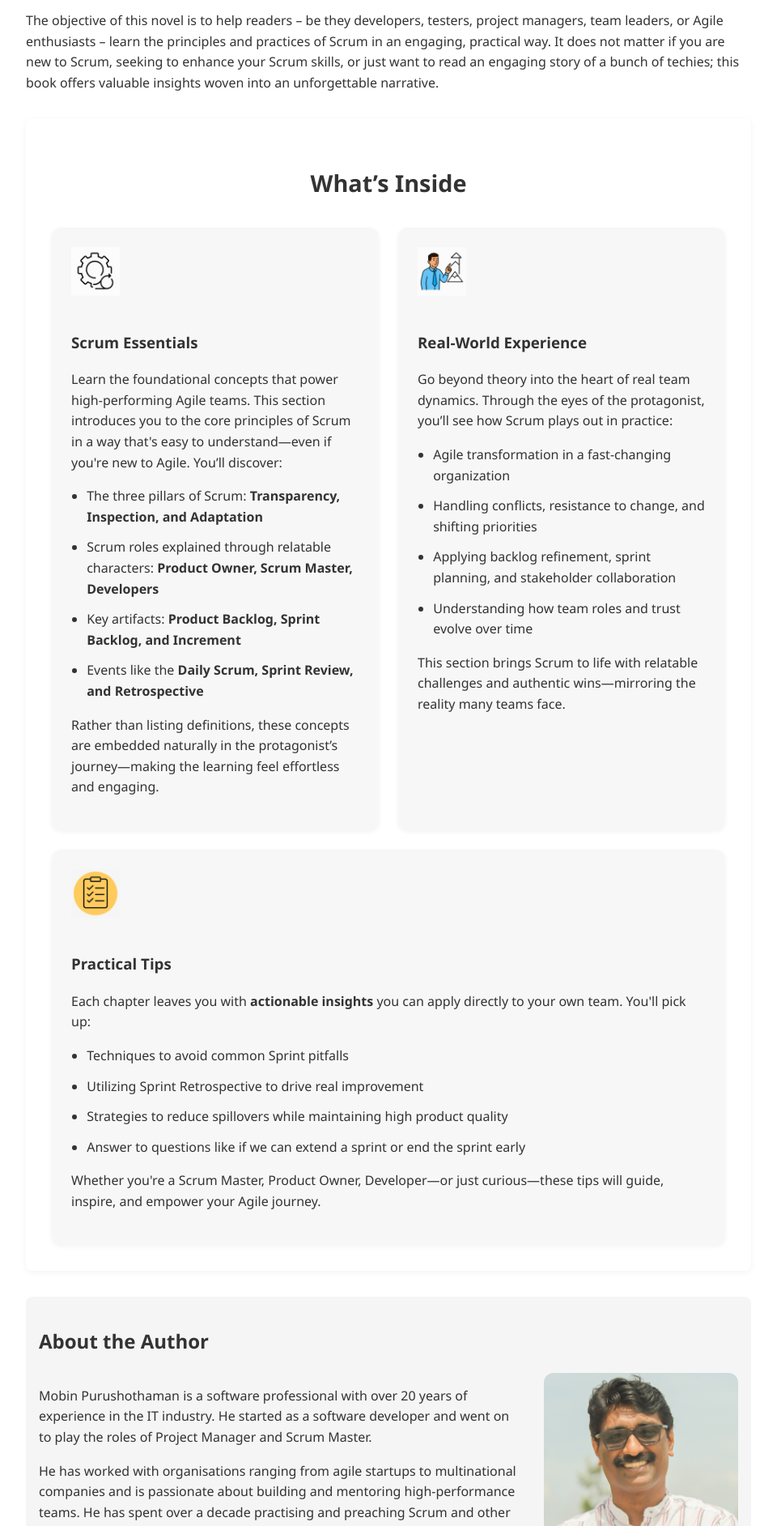
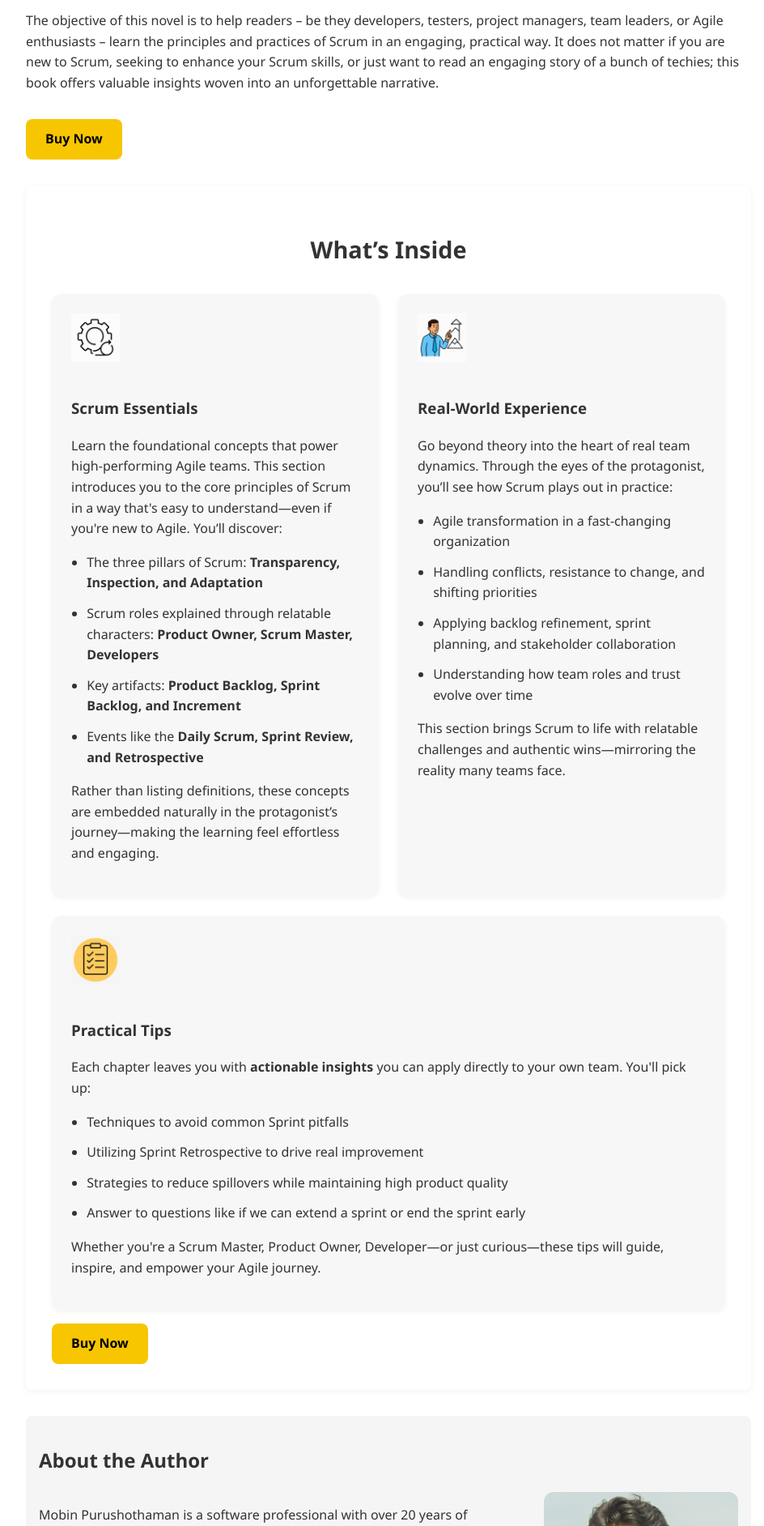
Before and after one commit to mobinp/majws, a plain HTML site: page index.html in a window 1280 px wide. Shown: the part 982-2866 px from the top of the page at 81% size, without its empty margins (160-1104 px from the left). Drawn offline with Linux system fonts and the light colour scheme.

Commit message:
Update index.html

```diff
--- a/index.html
+++ b/index.html
@@ -73,6 +73,7 @@ Will that help the team successfully execute the project and bring Apeiron Solut
 <p>The objective of this novel is to help readers – be they developers, testers, project managers, team leaders, or Agile enthusiasts – learn the principles and practices of Scrum in an engaging, practical way.
 It does not matter if you are new to Scrum, seeking to enhance your Scrum skills, or just want to read an engaging story of a bunch of techies; this book offers valuable insights woven into an unforgettable narrative.
 </p>
+ <a class="btn" href="buy.html" >Buy Now</a>
   </section>
 <section class="whats-inside">
   <h2 style="text-align:center;">What’s Inside</h2>
@@ -124,6 +125,7 @@ It does not matter if you are new to Scrum, seeking to enhance your Scrum skills
     </div>
 
   </div>
+   <a class="btn" href="buy.html" >Buy Now</a>
 </section>
 
   <section class="about-author">
```
